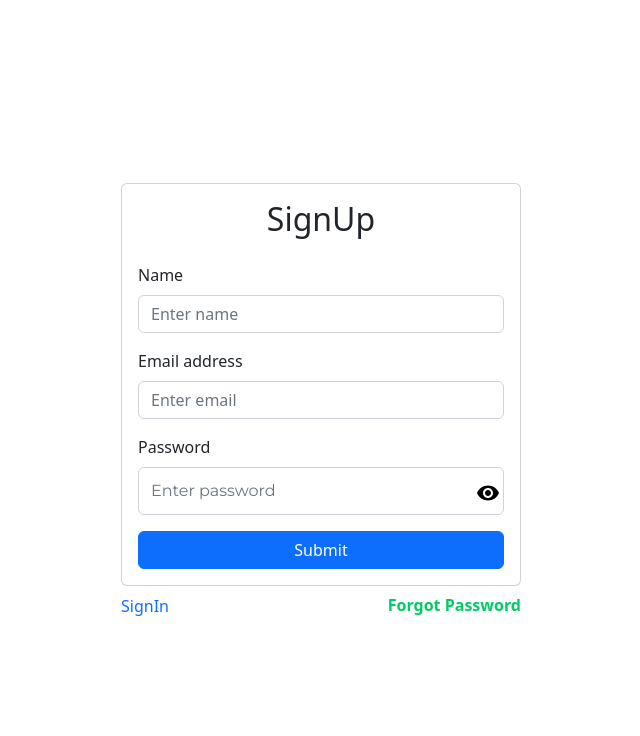
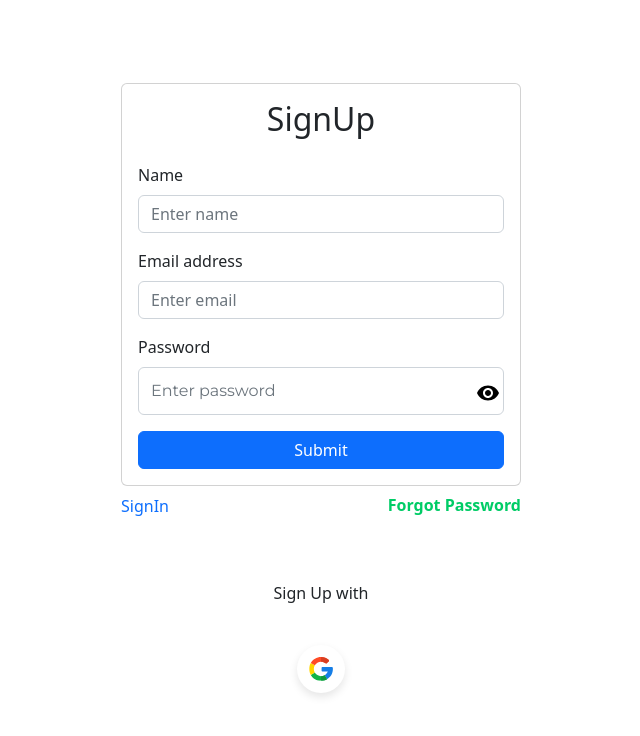
Before and after one commit to abdulsalam030/Authentication-with-FireBase-App, a React (Create React App) app: page /sign-up in a window 1280 px wide. Shown: the top 736 px of the page, without its empty margins (319-959 px from the left). Built offline with nearby package versions, Linux system fonts and the light colour scheme.

Commit message:
Google Auth Added

```diff
--- /dev/null
+++ b/src/components/GoogleAuth.js
@@ -0,0 +1,54 @@
+import React from 'react'
+import { useNavigate,useLocation  } from 'react-router-dom';
+import { getAuth, signInWithPopup, GoogleAuthProvider } from "firebase/auth";
+import {setDoc,doc,serverTimestamp,getDoc} from 'firebase/firestore'
+ import {db} from '../firebase'
+ import {toast} from 'react-toastify'
+ import googleIcon from '../assets/googleIcon.svg'
+
+function GoogleAuth() {
+    const navigate = useNavigate()
+    const location = useLocation()
+
+    const onGoogleClick = async() => {
+        try {
+            const auth = getAuth()
+            const provider = new GoogleAuthProvider()
+            const result = await signInWithPopup(auth,provider)
+            const user = result.user
+
+            // check for user
+            const docRef = doc(db, 'users', user.uid )
+            const docSnap = await getDoc(docRef)
+            // if user does not exist create user
+            if (!docSnap) {
+                await setDoc( doc(db,'users', user.uid), {
+                    name : user.displayName,
+                    email : user.email,
+                    timestamp : serverTimestamp()
+                } )
+            }
+            navigate('/home')
+        } catch (error) {
+            toast.error('Could not authorize with Google')
+            const errorMessage = error.message;
+            toast.error(errorMessage)
+
+        }
+
+
+    }
+  return (
+    <div className='socialLogin' >
+        <p>
+            Sign {location.pathname === '/sign-up' ? 'Up' : 'In' } with
+        </p>
+
+        <button className='socialIconDiv' onClick={onGoogleClick} >
+            <img className='socialIconImg' src={googleIcon}  alt = "GoogleIcon"    />
+        </button>
+    </div>
+  )
+}
+
+export default GoogleAuth
--- a/src/components/Profile.js
+++ b/src/components/Profile.js
@@ -45,6 +45,8 @@
         } catch (error) {
             console.log(error)
             toast.error("Could not Update Details ")
+            const errorMessage = error.message;
+            toast.error(errorMessage)
 
         }
 
--- a/src/components/SignIn.js
+++ b/src/components/SignIn.js
@@ -5,6 +5,7 @@
 import {toast } from 'react-toastify'
 import { getAuth, signInWithEmailAndPassword } from "firebase/auth";
 import Spinner from './Spinner';
+import GoogleAuth from './GoogleAuth';
 
 
 
@@ -37,7 +38,11 @@
         }
         } catch (error) {
           console.log(error)
-          toast.error("Bad Credentials")
+          const errorCode = error.code;
+          const errorMessage = error.message;
+          console.log(errorCode);
+          console.log(errorMessage)
+          toast.error(errorMessage)
         }
 
       }
@@ -79,6 +84,7 @@
     </Link>
 
      {/* Google Auth  */}
+     <GoogleAuth/>
     </>
   )
 }
--- a/src/components/Signup.js
+++ b/src/components/Signup.js
@@ -5,6 +5,8 @@
 import { getAuth, createUserWithEmailAndPassword,updateProfile } from "firebase/auth";
 import {setDoc,doc,serverTimestamp} from 'firebase/firestore'
  import {db} from '../firebase'
+ import GoogleAuth from './GoogleAuth';
+
 
 import visibilityIcon from '../assets/visibilityIcon.svg'
 
@@ -94,6 +96,7 @@
     </Link>
 
      {/* Google Auth  */}
+     <GoogleAuth/>
     </>
   )
 }
```
Also changed, not shown: src/assets/googleIcon.svg (added).
